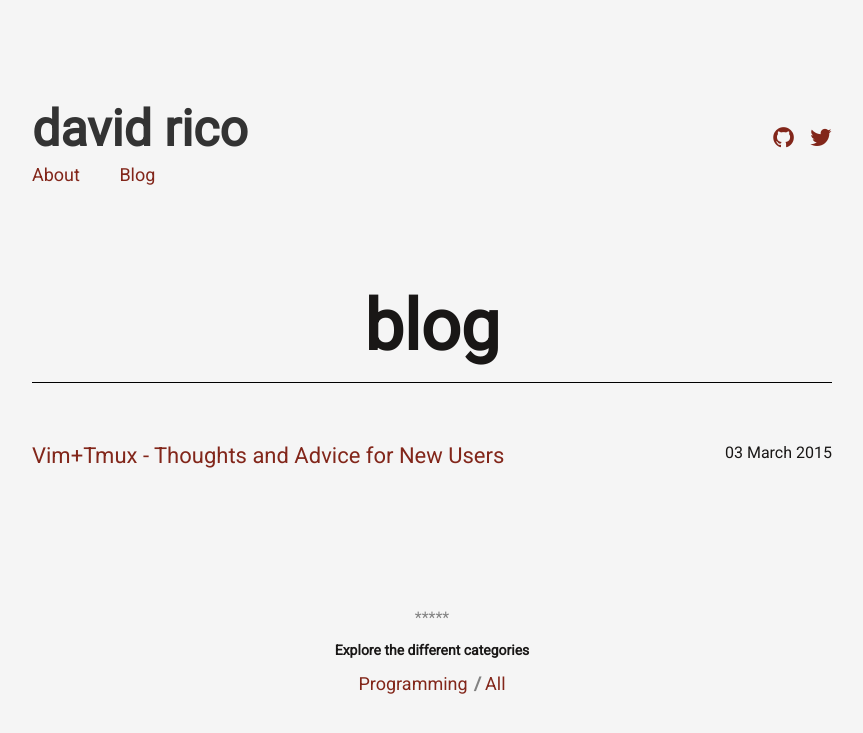
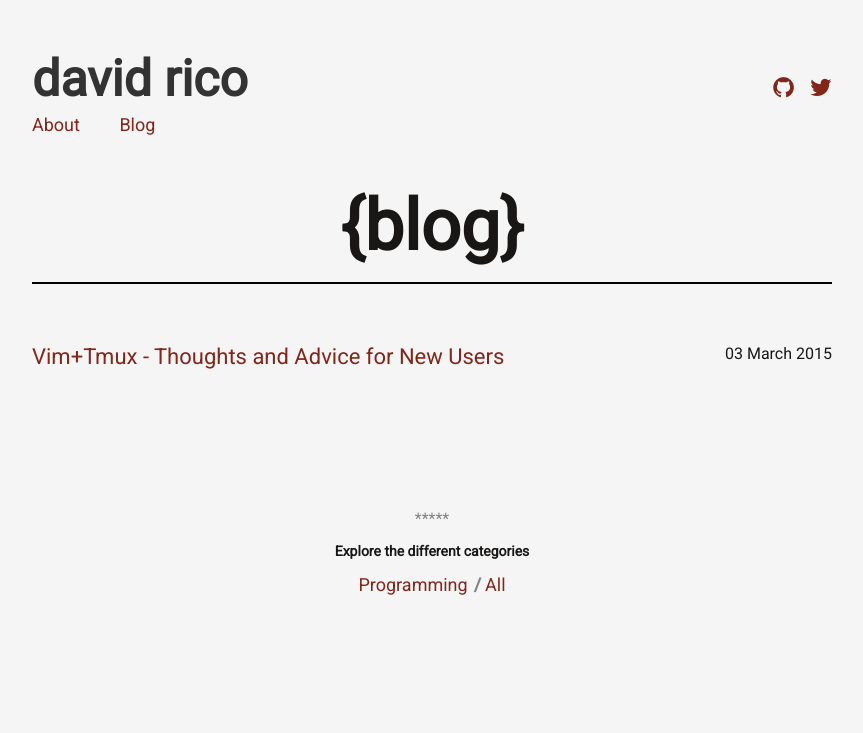
Before and after one commit to dvrico/dvrico.github.io, a Jekyll site: the page built from index.html, in a window 1280 px wide. Shown: the top 733 px of the page, without its empty margins (208-1071 px from the left). Built offline with Jekyll 4.4.1, drawn with Linux system fonts in a browser that asks for light colours.

Commit message:
Tweak html and css.
Fix h1 bottom-border. Remove blog/index.html. Fix wrapper margin and h1
margin.

```diff
--- a/css/main.css
+++ b/css/main.css
@@ -58,7 +58,7 @@ code {
 /* =Header */
 .wrapper {
   max-width: 800px;
-  margin: 100px auto; }
+  margin: 50px auto; }
 
 .header {
   overflow: hidden; }
@@ -101,10 +101,10 @@ code {
 
 /* =Titles */
 .page-title {
-  margin-top: 100px;
+  margin-top: 50px;
   margin-bottom: 60px;
   text-align: center;
-  border-bottom: solid 1px black;
+  border-bottom: solid 2px black;
   padding-bottom: .9375rem; }
 
 .page-title__text {
--- a/index.html
+++ b/index.html
@@ -1,6 +1,6 @@
 ---
 layout: page
-title: blog
+title: "{blog}"
 ---
 
 <ul class="list-posts">
```
Also changed, not shown: blog/index.html (deleted, +0 -11 lines).
